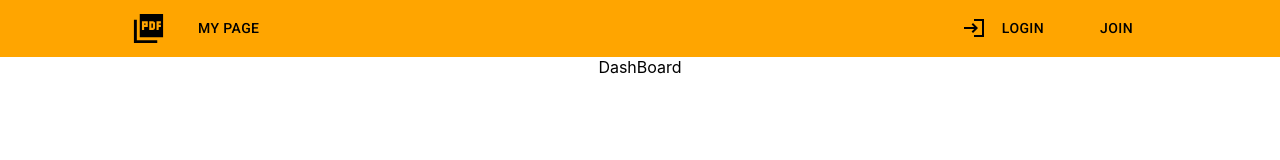
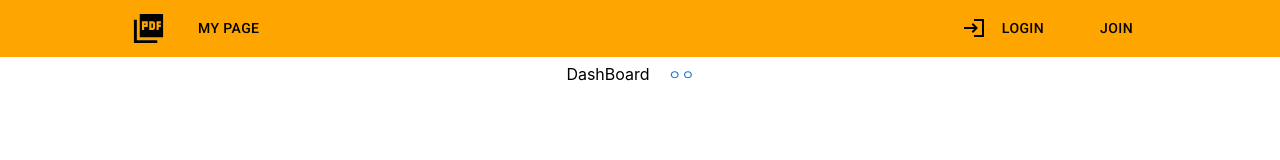
Before and after one commit to akskflwn/DidabaraProject, a React (Create React App) app in the folder didabarafront/react/: page /dashboard in a window 1280 px wide. Shown: the top 160 px of the page. Built offline with nearby package versions, Linux system fonts and the light colour scheme.

Commit message:
try pull

```diff
--- a/didabarafront/react/src/Router.jsx
+++ b/didabarafront/react/src/Router.jsx
@@ -3,6 +3,7 @@ import { BrowserRouter, Routes, Route } from "react-router-dom";
 import NavigationBar from "./components/NavigationBar";
 import DashBoard from "./pages/DashBoard";
 import Home from "./pages/Home";
+import KakaoLogin from "./pages/KakaoLogin";
 
 function Router() {
   return (
@@ -13,6 +14,7 @@ function Router() {
           <Route path="/login" elemnet={<Home />} />
         </Route>
         <Route path="/dashboard" element={<DashBoard />} />
+        <Route path="/kakaologin" element={<KakaoLogin />} />
       </Routes>
     </BrowserRouter>
   );
--- a/didabarafront/react/src/components/IntroPartOne.jsx
+++ b/didabarafront/react/src/components/IntroPartOne.jsx
@@ -45,7 +45,7 @@ const StyledButton = styled(Button)`
 function IntroPartOne() {
   //유저 로그인상태 관리. 유저가 로그인이면 시작해보기 버튼은 대시보드 기능을하고
   //유저가 비 로그인 상태라면 시작해보기 버튼은 로그인창을 불러온다.
-  const [login, setLogin] = useState(false);
+  const [login, setLogin] = useState(true);
 
   return (
     <StyledGrid container justifyContent="center" gap={0}>
--- /dev/null
+++ b/didabarafront/react/src/config/Atom.jsx
@@ -0,0 +1,13 @@
+import { atom, selector } from "recoil";
+
+export const userState = atom({
+  key: "userState",
+  default: {
+    id: null,
+    username: null,
+    nickname: null,
+    token: null,
+    createdDate: null,
+    modifiedDate: null,
+  },
+});
--- a/didabarafront/react/src/pages/DashBoard.jsx
+++ b/didabarafront/react/src/pages/DashBoard.jsx
@@ -1,7 +1,27 @@
+import { Button } from "@mui/material";
 import React from "react";
+import { useRecoilState } from "recoil";
+import { userState } from "../config/Atom";
 
 function DashBoard() {
-  return <div>DashBoard</div>;
+  const [user, setUser] = useRecoilState(userState);
+
+  const recoilsetting = () => {
+    setUser({
+      ...user,
+      id: "상돈",
+      username: "굿",
+      nickname: "상돈맨",
+    });
+  };
+  console.log(user);
+
+  return (
+    <div>
+      DashBoard
+      <Button onClick={recoilsetting}>ㅇㅇ</Button>
+    </div>
+  );
 }
 
 export default DashBoard;
--- /dev/null
+++ b/didabarafront/react/src/pages/KakaoLogin.jsx
@@ -0,0 +1,9 @@
+import React from 'react'
+
+function KakaoLogin() {
+  return (
+    <div>KakaoLogin</div>
+  )
+}
+
+export default KakaoLogin
```
